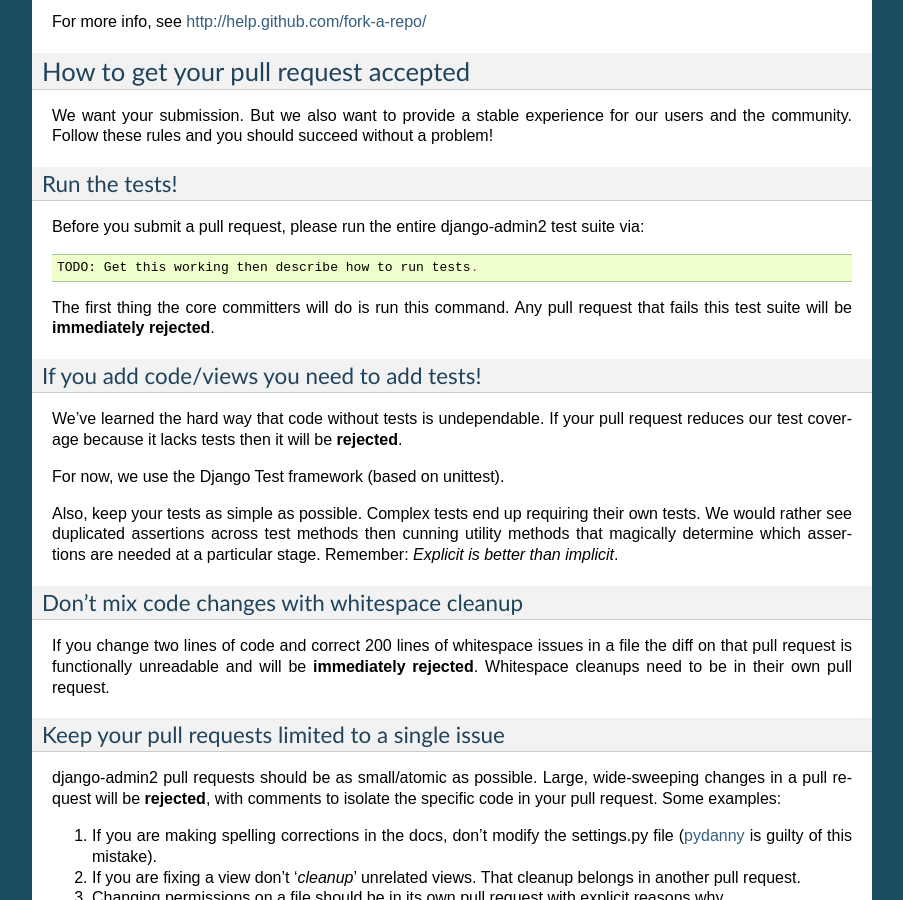
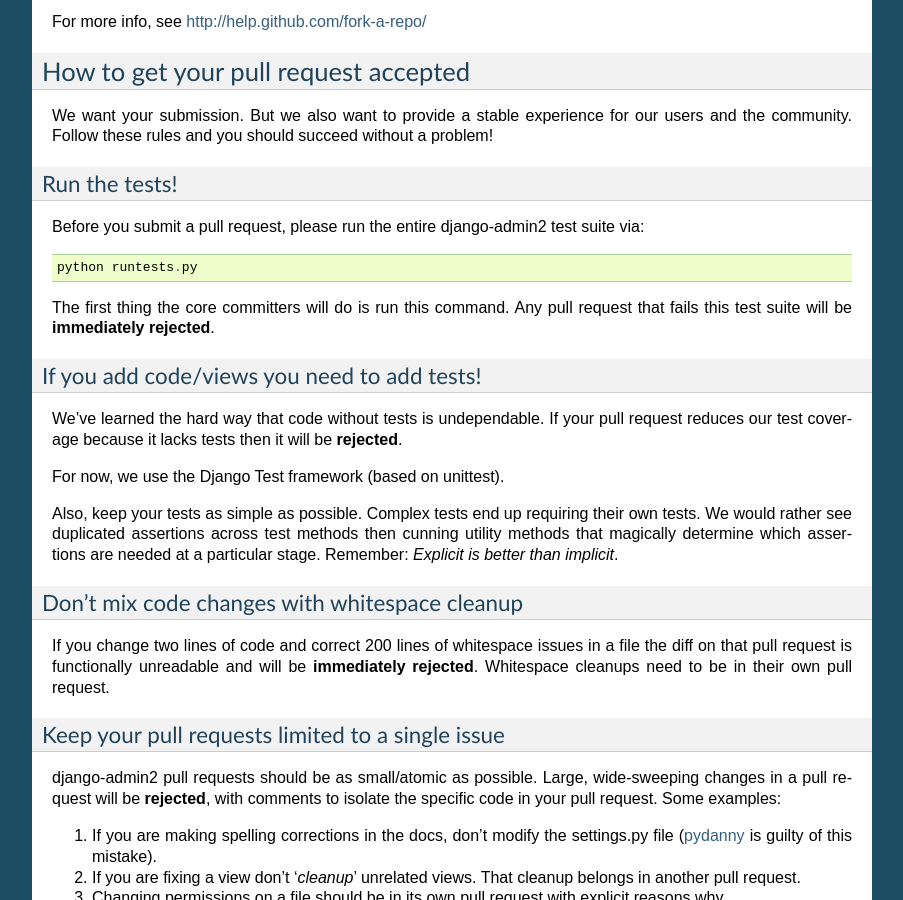
Before and after one commit to jazzband/django-admin2, a Sphinx documentation site: the page built from docs/contributing.rst, in a window 1280 px wide and 900 px high, scrolled down 2042 px. Shown: the whole window, without its empty margins (198-1101 px from the left). Built offline with Sphinx 7.4.7, drawn with Linux system fonts in a browser that asks for light colours.

Commit message:
Added documentation for running tests

```diff
--- a/docs/contributing.rst
+++ b/docs/contributing.rst
@@ -120,7 +120,7 @@
 
 Before you submit a pull request, please run the entire django-admin2 test suite via::
 
-    TODO: Get this working then describe how to run tests.
+    python runtests.py
 
 The first thing the core committers will do is run this command. Any pull request that fails this test suite will be **immediately rejected**.
 
```
